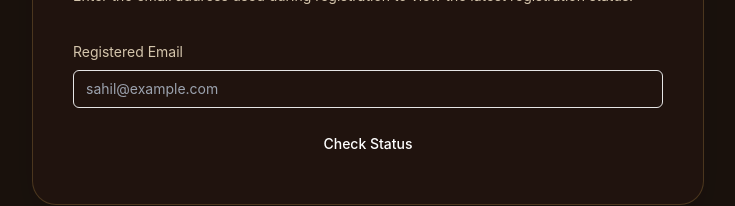
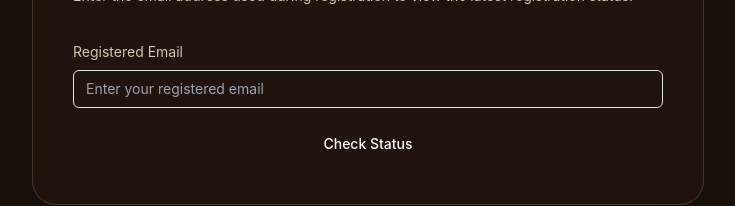
Before and after one commit to Saahill15/campusflow, a React (Vite) app in the folder frontend/: page /check-status in a window 1280 px wide. Shown: the part 405-611 px from the top of the page, without its empty margins (272-1007 px from the left). Built offline with nearby package versions, Linux system fonts and the light colour scheme; no server answers.

Commit message:
fix: update check status email placeholder

```diff
--- a/frontend/src/pages/pragyarambh/CheckStatusPage.tsx
+++ b/frontend/src/pages/pragyarambh/CheckStatusPage.tsx
@@ -80,7 +80,7 @@ export default function CheckStatusPage() {
           <p className="mt-4 max-w-xl text-sm leading-7 text-[#D4C5AC]">Enter the email address used during registration to view the latest registration status.</p>
 
           <form onSubmit={checkStatus} className="mt-8 space-y-4">
-            <label className="block"><span className="mb-2 block text-sm text-[#D4C5AC]">Registered Email</span><Input type="email" value={email} onChange={(event) => setEmail(event.target.value)} placeholder="sahil@example.com" autoComplete="email" required /></label>
+            <label className="block"><span className="mb-2 block text-sm text-[#D4C5AC]">Registered Email</span><Input type="email" value={email} onChange={(event) => setEmail(event.target.value)} placeholder="Enter your registered email" autoComplete="email" required /></label>
             <Button type="submit" variant="primary" className="w-full" isLoading={loading}>Check Status</Button>
           </form>
 
```
